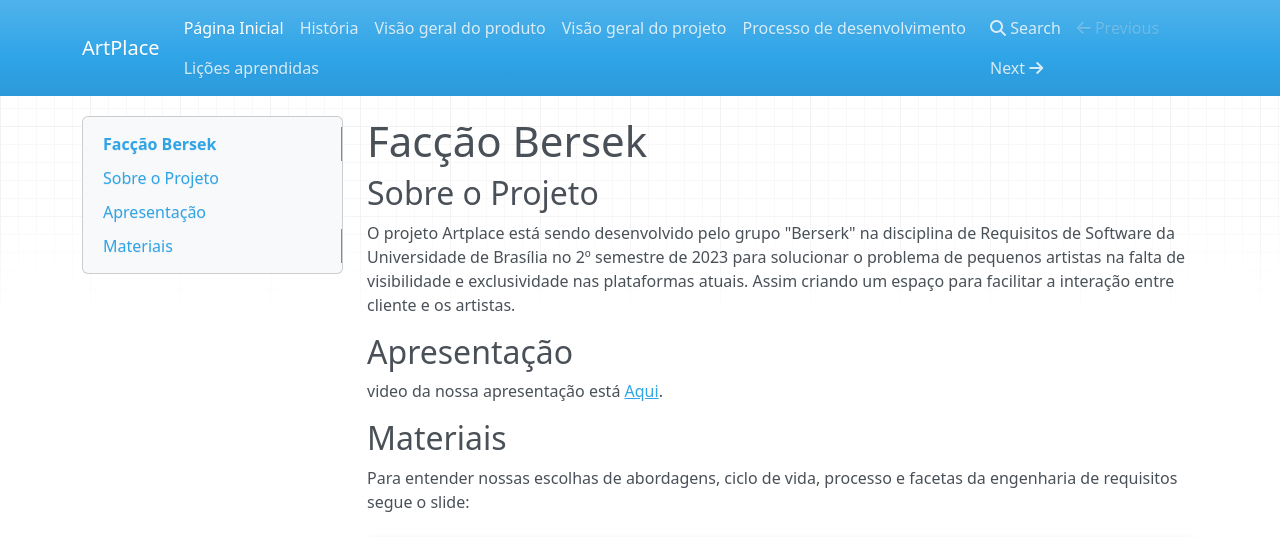
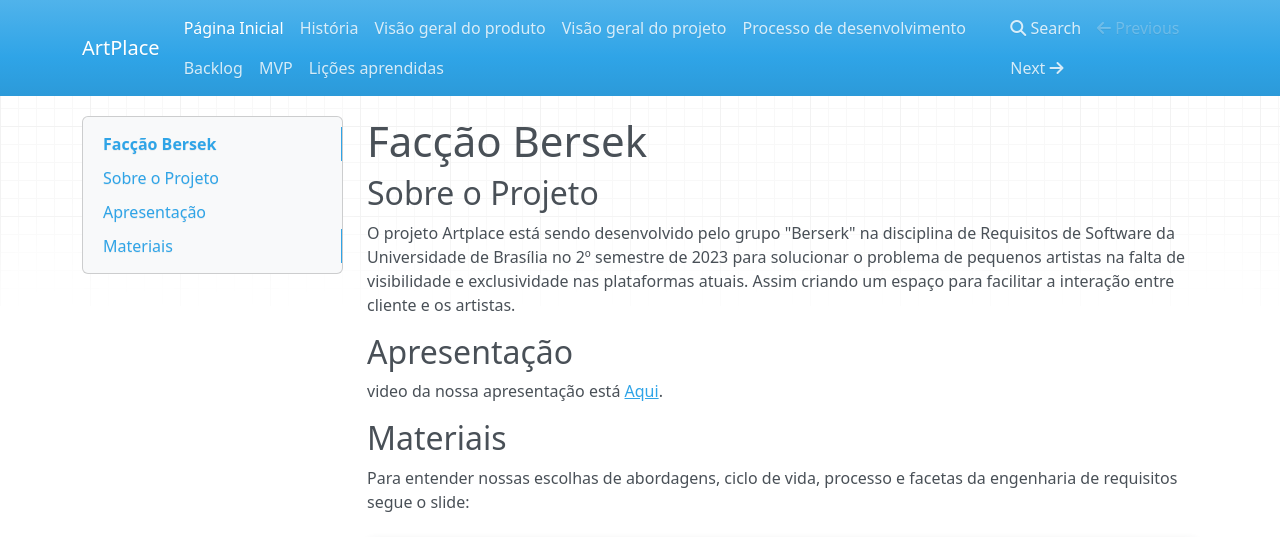
Before and after one commit to mdsreq-fga-unb/2023.2-ArtPlace, an MkDocs documentation site: the page built from docs/index.md, in a window 1280 px wide. Shown: the top 537 px of the page. Built offline with MkDocs 1.6.1, drawn with Linux system fonts in a browser that asks for light colours; nearby versions of some CDN libraries; grey boxes are pictures that could not be loaded.

Commit message:
add mvp and backlog files

```diff
--- a/mkdocs.yml
+++ b/mkdocs.yml
@@ -13,6 +13,8 @@
   - Visão geral do produto: produto.md
   - Visão geral do projeto: projeto.md
   - Processo de desenvolvimento: processo.md
+  - Backlog: Backlog.md
+  - MVP: MVP.md
   - Lições aprendidas: licoes.md
 
 markdown_extensions:
```
Also changed, not shown: docs/Backlog.md (added), docs/MVP.md (added).
